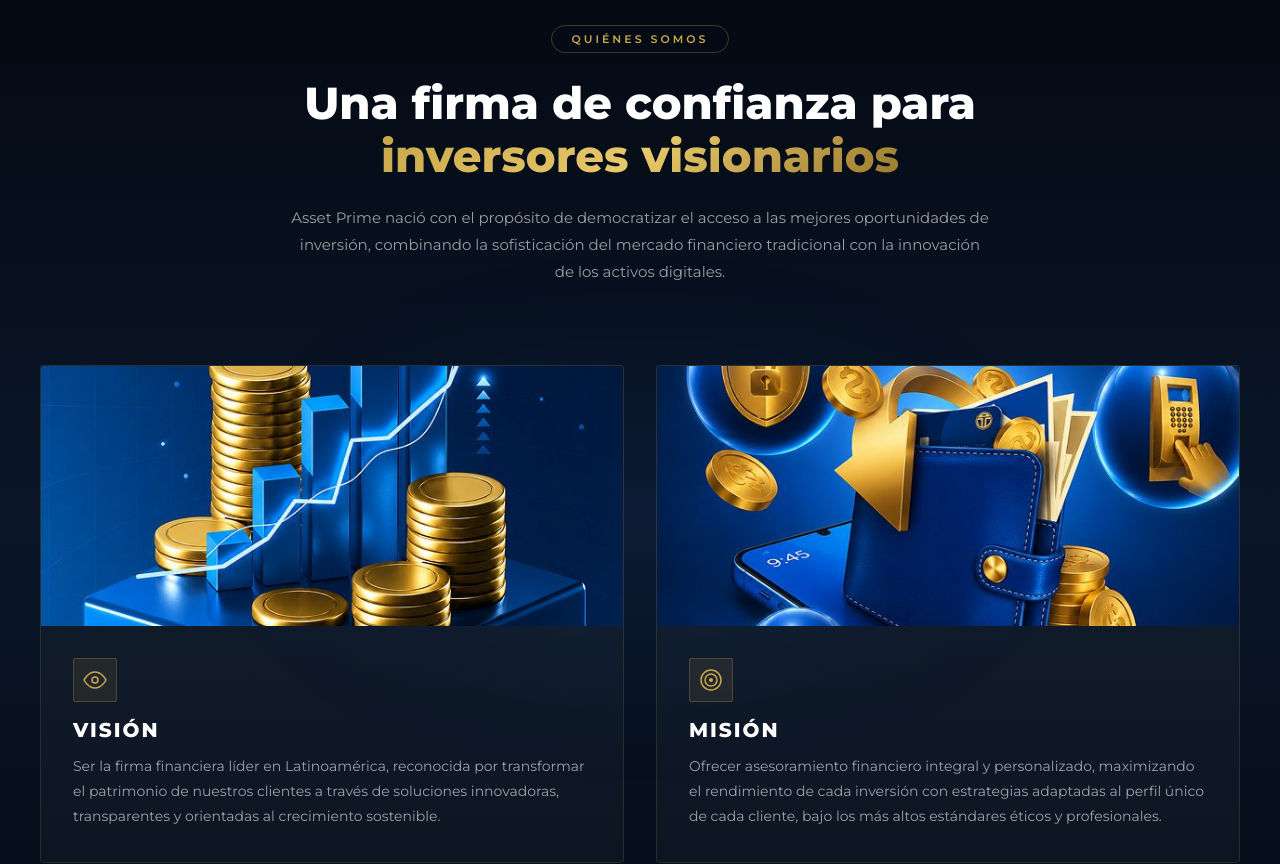
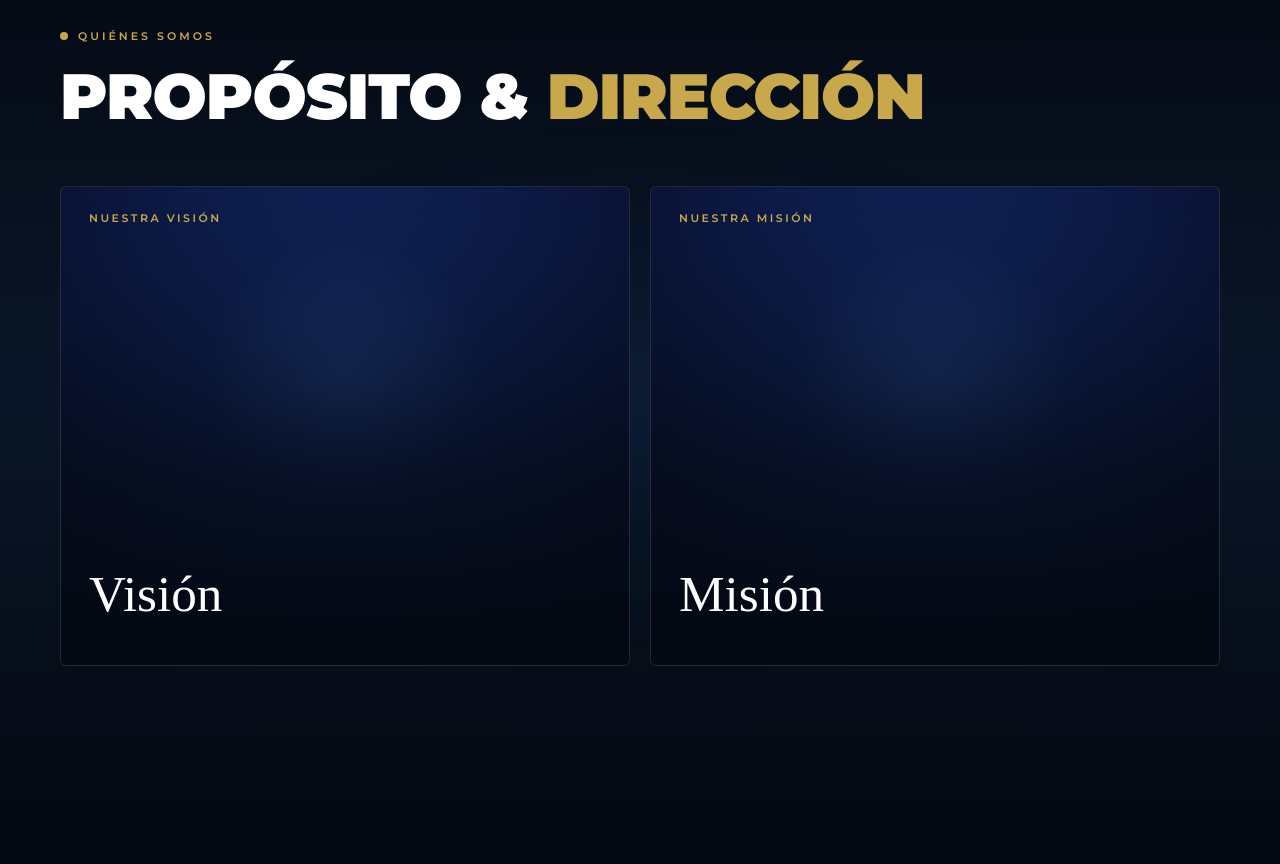
Before and after one commit to leaox77/asset-prime, a React (Create React App) app: page / in a window 1280 px wide. Shown: the part 1240-2104 px from the top of the page. Built offline with nearby package versions, Linux system fonts and the light colour scheme; a web font is replaced by a local one.

Commit message:
about us, falta corregir colores

```diff
--- a/src/components/About.css
+++ b/src/components/About.css
@@ -24,146 +24,188 @@
 .about__container {
   position: relative;
   z-index: 1;
-  max-width: 1280px;
+  max-width: 1440px;
   margin: 0 auto;
-  padding: 0 40px;
+  padding: 0 60px;
 }
 
+/* ── HEADER ── */
 .about__header {
-  text-align: center;
-  max-width: 700px;
-  margin: 0 auto 80px;
+  margin-bottom: 56px;
 }
 
-.about__tag {
-  display: inline-block;
+.about__badge {
+  display: inline-flex;
+  align-items: center;
+  gap: 10px;
+  margin-bottom: 20px;
   font-size: 11px;
   font-weight: 600;
   letter-spacing: 3px;
   text-transform: uppercase;
   color: var(--gold);
-  border: 1px solid rgba(201, 168, 76, 0.3);
-  padding: 6px 20px;
-  border-radius: 100px;
-  margin-bottom: 24px;
+}
+
+.about__badge-dot {
+  width: 8px;
+  height: 8px;
+  border-radius: 50%;
+  background: var(--gold);
+  flex-shrink: 0;
 }
 
 .about__title {
-  font-size: clamp(28px, 3.5vw, 46px);
-  font-weight: 800;
-  line-height: 1.2;
-  margin-bottom: 20px;
+  font-size: clamp(36px, 5vw, 64px);
+  font-weight: 900;
+  line-height: 1.05;
   color: var(--white);
+  text-transform: uppercase;
+  letter-spacing: -1px;
 }
 
 .about__title-accent {
-  background: var(--gold-gradient);
-  -webkit-background-clip: text;
-  -webkit-text-fill-color: transparent;
-  background-clip: text;
+  color: var(--gold);
 }
 
-.about__desc {
-  font-size: 15px;
-  line-height: 1.8;
-  color: var(--white-60);
-}
-
-/* Cards */
+/* ── CARDS GRID ── */
 .about__cards {
   display: grid;
   grid-template-columns: 1fr 1fr;
-  gap: 32px;
+  gap: 20px;
   margin-bottom: 80px;
 }
 
+/* ── SINGLE CARD ── */
 .about__card {
-  background: rgba(255,255,255,0.03);
+  position: relative;
+  height: 480px;
+  border-radius: 6px;
+  overflow: hidden;
+  cursor: pointer;
   border: 1px solid rgba(201, 168, 76, 0.15);
-  border-radius: 4px;
-  overflow: hidden;
-  transition: border-color 0.3s ease, transform 0.3s ease, box-shadow 0.3s ease;
+  background: radial-gradient(
+    ellipse at 50% 40%,
+    #1e3a7a 0%,
+    #0f2156 35%,
+    #080f2e 100%
+  );
 }
 
-.about__card:hover {
-  border-color: rgba(201, 168, 76, 0.4);
-  transform: translateY(-6px);
-  box-shadow: 0 20px 60px rgba(0,0,0,0.4);
+/* Imagen de fondo */
+.about__card-bg {
+  position: absolute;
+  inset: 0;
+  z-index: 0;
+  opacity: 0;
+  transition: opacity 0.6s ease;
 }
 
-.about__card-image {
-  position: relative;
-  height: 260px;
-  overflow: hidden;
-}
-
-.about__card-image img {
+.about__card-bg img {
   width: 100%;
   height: 100%;
   object-fit: cover;
-  transition: transform 0.5s ease;
+  transition: transform 0.6s ease;
 }
 
-.about__card:hover .about__card-image img {
-  transform: scale(0.95);
-}
-
-.about__card-image-overlay {
-  position: absolute;
-  inset: 0;
-  background: linear-gradient(to top, rgba(3, 8, 16, 0.8) 0%, transparent 60%);
-  display: flex;
-  align-items: flex-end;
-  padding: 20px;
-  opacity: 0;
-  transition: opacity 0.4s ease;
-}
-
-.about__card:hover .about__card-image-overlay {
+.about__card:hover .about__card-bg {
   opacity: 1;
 }
 
-.about__card-image-overlay span {
-  font-size: 13px;
-  font-weight: 700;
-  letter-spacing: 2px;
-  text-transform: uppercase;
-  color: var(--gold-light);
+.about__card-bg img {
+  width: 100%;
+  height: 100%;
+  object-fit: cover;
+  transition: transform 0.6s ease;
 }
 
-.about__card-body {
-  padding: 32px;
+.about__card:hover .about__card-bg img {
+  transform: scale(1.04);
 }
 
-.about__card-icon {
-  width: 44px;
-  height: 44px;
-  background: rgba(201, 168, 76, 0.1);
-  border: 1px solid rgba(201, 168, 76, 0.25);
-  border-radius: 2px;
-  display: flex;
-  align-items: center;
-  justify-content: center;
-  color: var(--gold);
-  margin-bottom: 16px;
+/* Overlay base: gradiente oscuro de abajo hacia arriba */
+.about__card::before {
+  content: '';
+  position: absolute;
+  inset: 0;
+  z-index: 1;
+  background: linear-gradient(
+    to top,
+    rgba(3, 8, 16, 0.98) 0%,
+    rgba(3, 8, 16, 0.70) 40%,
+    rgba(3, 8, 16, 0.0)  100%
+  );
+  transition: background 0.4s ease;
 }
 
-.about__card-body h3 {
-  font-size: 20px;
-  font-weight: 800;
-  color: var(--white);
-  margin-bottom: 12px;
-  text-transform: uppercase;
-  letter-spacing: 2px;
+/* Overlay hover: más oscuro para que se lea el texto */
+.about__card:hover::before {
+  background: linear-gradient(
+    to top,
+    rgba(3, 8, 16, 0.97) 0%,
+    rgba(3, 8, 16, 0.65) 45%,
+    rgba(3, 8, 16, 0.15) 100%
+  );
 }
 
-.about__card-body p {
-  font-size: 14px;
-  line-height: 1.8;
-  color: var(--white-60);
+/* Label superior izquierda ("NUESTRA VISIÓN") */
+.about__card-label {
+  position: absolute;
+  top: 24px;
+  left: 28px;
+  z-index: 2;
+  font-size: 11px;
+  font-weight: 600;
+  letter-spacing: 2.5px;
+  text-transform: uppercase;
+  color: var(--gold);
 }
 
-/* Quote */
+/* Bloque de contenido inferior */
+.about__card-content {
+  position: absolute;
+  bottom: 0;
+  left: 0;
+  right: 0;
+  z-index: 2;
+  padding: 32px 28px;
+}
+
+/* Título grande ("Visión" / "Misión") */
+.about__card-title {
+  font-family: var(--font-special);
+  font-size: clamp(36px, 4vw, 52px);
+  font-weight: 400;
+  color: var(--white);
+  margin-bottom: 0;
+  line-height: 1;
+  transition: color 0.3s ease, transform 0.4s ease;
+  transform: translateY(0);
+  display: block;
+}
+
+.about__card:hover .about__card-title {
+  color: var(--gold-light);
+  transform: translateY(-8px);
+}
+
+/* Texto descriptivo — oculto por defecto, aparece en hover */
+.about__card-text {
+  font-size: 13.5px;
+  line-height: 1.75;
+  color: rgba(255, 255, 255, 0.78);
+  margin-top: 14px;
+  max-height: 0;
+  overflow: hidden;
+  opacity: 0;
+  transition: max-height 0.5s ease, opacity 0.4s ease 0.1s;
+}
+
+.about__card:hover .about__card-text {
+  max-height: 200px;
+  opacity: 1;
+}
+
+/* ── QUOTE ── */
 .about__quote {
   display: flex;
   align-items: center;
@@ -205,7 +247,7 @@
   font-weight: 700;
 }
 
-/* Responsive */
+/* ── RESPONSIVE ── */
 @media (max-width: 900px) {
   .about {
     padding: 80px 0;
@@ -213,11 +255,10 @@
 
   .about__cards {
     grid-template-columns: 1fr;
-    gap: 24px;
   }
 
-  .about__quote {
-    gap: 20px;
+  .about__card {
+    height: 420px;
   }
 
   .about__quote blockquote {
@@ -234,12 +275,8 @@
     padding: 0 20px;
   }
 
-  .about__card-image {
-    height: 200px;
-  }
-
-  .about__card-body {
-    padding: 24px;
+  .about__card {
+    height: 380px;
   }
 
   .about__quote {
--- a/src/components/About.js
+++ b/src/components/About.js
@@ -26,52 +26,45 @@
 };
 
 const About = () => {
-  const titleRef = useRef(null);
-  const visionRef = useRef(null);
-  const misionRef = useRef(null);
-  const quoteRef = useRef(null);
+  const headerRef = useRef(null);
+  const cardsRef  = useRef(null);
+  const quoteRef  = useRef(null);
 
-  useScrollReveal(titleRef, 0);
-  useScrollReveal(visionRef, 100);
-  useScrollReveal(misionRef, 250);
-  useScrollReveal(quoteRef, 400);
+  useScrollReveal(headerRef, 0);
+  useScrollReveal(cardsRef,  150);
+  useScrollReveal(quoteRef,  300);
 
   return (
     <section className="about" id="nosotros">
       <div className="about__bg">
         <div className="about__glow"></div>
       </div>
+
       <div className="about__container">
-        <div className="about__header" ref={titleRef}>
-          <span className="about__tag">Quiénes Somos</span>
+
+        {/* ── HEADER ── */}
+        <div className="about__header" ref={headerRef}>
+          <div className="about__badge">
+            <span className="about__badge-dot"></span>
+            <span>Quiénes Somos</span>
+          </div>
           <h2 className="about__title">
-            Una firma de confianza para <br />
-            <span className="about__title-accent">inversores visionarios</span>
+            Propósito &amp; <span className="about__title-accent">Dirección</span>
           </h2>
-          <p className="about__desc">
-            Asset Prime nació con el propósito de democratizar el acceso a las mejores
-            oportunidades de inversión, combinando la sofisticación del mercado financiero
-            tradicional con la innovación de los activos digitales.
-          </p>
         </div>
 
-        <div className="about__cards">
-          <div className="about__card about__card--vision" ref={visionRef}>
-            <div className="about__card-image">
+        {/* ── CARDS ── */}
+        <div className="about__cards" ref={cardsRef}>
+
+          {/* VISIÓN */}
+          <div className="about__card">
+            <div className="about__card-bg">
               <img src="/images/imagen_vision.png" alt="Nuestra Visión" />
-              <div className="about__card-image-overlay">
-                <span>Nuestra Visión</span>
-              </div>
             </div>
-            <div className="about__card-body">
-              <div className="about__card-icon">
-                <svg width="24" height="24" viewBox="0 0 24 24" fill="none">
-                  <path d="M1 12s4-8 11-8 11 8 11 8-4 8-11 8-11-8-11-8z" stroke="currentColor" strokeWidth="1.5" strokeLinecap="round" strokeLinejoin="round"/>
-                  <circle cx="12" cy="12" r="3" stroke="currentColor" strokeWidth="1.5"/>
-                </svg>
-              </div>
-              <h3>Visión</h3>
-              <p>
+            <div className="about__card-label">Nuestra Visión</div>
+            <div className="about__card-content">
+              <h3 className="about__card-title">Visión</h3>
+              <p className="about__card-text">
                 Ser la firma financiera líder en Latinoamérica, reconocida por transformar
                 el patrimonio de nuestros clientes a través de soluciones innovadoras,
                 transparentes y orientadas al crecimiento sostenible.
@@ -79,40 +72,26 @@
             </div>
           </div>
 
-          <div className="about__card about__card--mision" ref={misionRef}>
-            <div className="about__card-image">
+          {/* MISIÓN */}
+          <div className="about__card">
+            <div className="about__card-bg">
               <img src="/images/imagen_mision.png" alt="Nuestra Misión" />
-              <div className="about__card-image-overlay">
-                <span>Nuestra Misión</span>
-              </div>
             </div>
-            <div className="about__card-body">
-              <div className="about__card-icon">
-                <svg width="24" height="24" viewBox="0 0 24 24" fill="none">
-                  <circle cx="12" cy="12" r="10" stroke="currentColor" strokeWidth="1.5"/>
-                  <circle cx="12" cy="12" r="6" stroke="currentColor" strokeWidth="1.5"/>
-                  <circle cx="12" cy="12" r="2" fill="currentColor"/>
-                </svg>
-              </div>
-              <h3>Misión</h3>
-              <p>
-                Ofrecer asesoramiento financiero integral y personalizado, maximizando el
-                rendimiento de cada inversión con estrategias adaptadas al perfil único de
-                cada cliente, bajo los más altos estándares éticos y profesionales.
+            <div className="about__card-label">Nuestra Misión</div>
+            <div className="about__card-content">
+              <h3 className="about__card-title">Misión</h3>
+              <p className="about__card-text">
+                Impulsar el desarrollo financiero de empresas, PYMES y personas mediante
+                asesoramiento estratégico, soluciones de inversión y herramientas
+                tecnológicas innovadoras, generando crecimiento sostenible, optimización
+                patrimonial y acceso a oportunidades financieras modernas con
+                transparencia, confianza y enfoque en resultados.
               </p>
             </div>
           </div>
+
         </div>
 
-        <div className="about__quote" ref={quoteRef}>
-          <div className="about__quote-line"></div>
-          <blockquote>
-            <span className="about__quote-mark">"</span>
-            Tu patrimonio merece el mejor cuidado. <br />
-            <strong>Nosotros somos ese cuidado.</strong>
-          </blockquote>
-          <div className="about__quote-line"></div>
-        </div>
       </div>
     </section>
   );
```
